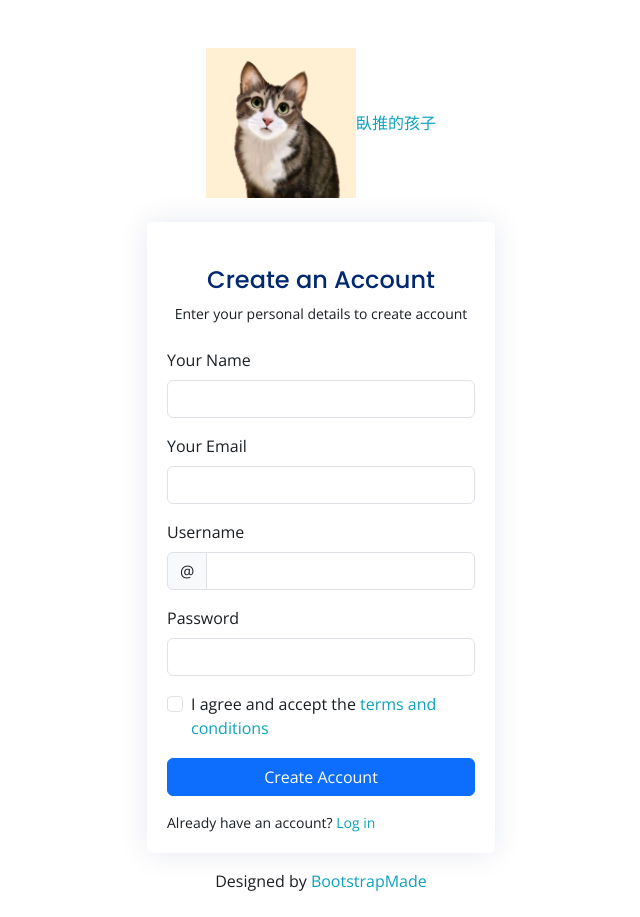
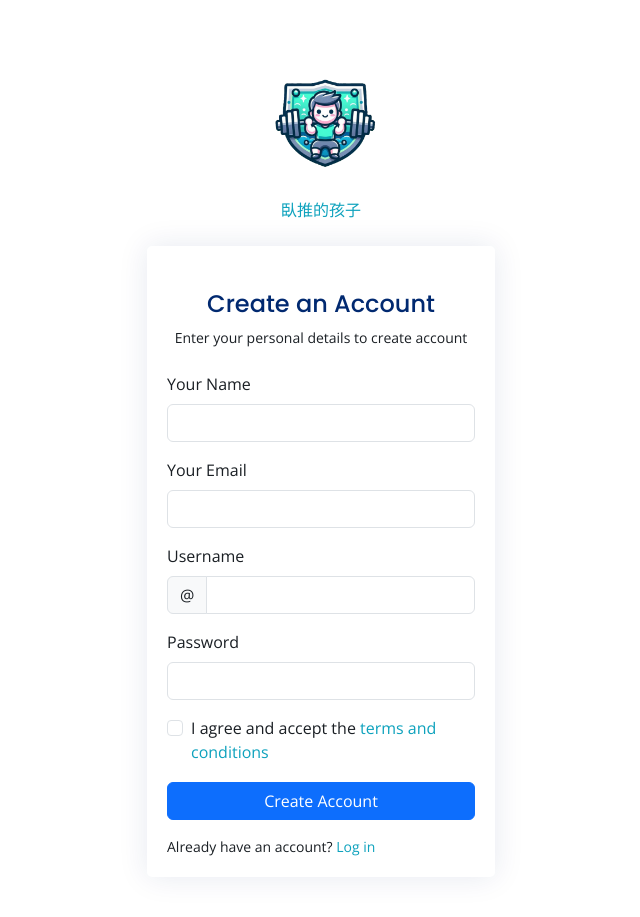
Before and after one commit to 113204/Zhuanti_System, a Django app: page /register/ in a window 1280 px wide. Shown: the whole page, without its empty margins (319-959 px from the left). Run offline with Django 4.2, Linux system fonts and the light colour scheme; some libraries are stand-ins or nearby versions.

Commit message:
edit:logo

```diff
--- a/HeroBiz/templates/pages-register.html
+++ b/HeroBiz/templates/pages-register.html
@@ -58,12 +58,11 @@
             <div class="col-lg-4 col-md-6 d-flex flex-column align-items-center justify-content-center">
 
               <div class="d-flex justify-content-center py-4">
-                <a href="/" class="logo d-flex align-items-center w-auto">
-                  <img src="/static/img/logo.png" alt="" height="150" weight="150">
-                  <span class="d-none d-lg-block">臥推的孩子</span>
+                <a href="/" class="logo d-flex align-items-center w-auto flex-column">
+                  <img src="/static/img/logo2.png" alt="" height="150" weight="150" style="display: block;">
+                  <span class="d-none d-lg-block" style="display: block;">臥推的孩子</span>
                 </a>
               </div><!-- End Logo -->
-
               <div class="card mb-3">
 
                 <div class="card-body">
@@ -119,14 +118,6 @@
                 </div>
               </div>
 
-              <div class="credits">
-                <!-- All the links in the footer should remain intact. -->
-                <!-- You can delete the links only if you purchased the pro version. -->
-                <!-- Licensing information: https://bootstrapmade.com/license/ -->
-                <!-- Purchase the pro version with working PHP/AJAX contact form: https://bootstrapmade.com/nice-admin-bootstrap-admin-html-template/ -->
-                Designed by <a href="https://bootstrapmade.com/">BootstrapMade</a>
-              </div>
-
             </div>
           </div>
         </div>
```
Also changed, not shown: HeroBiz/templates/pages-login.html (+4 -12 lines).
